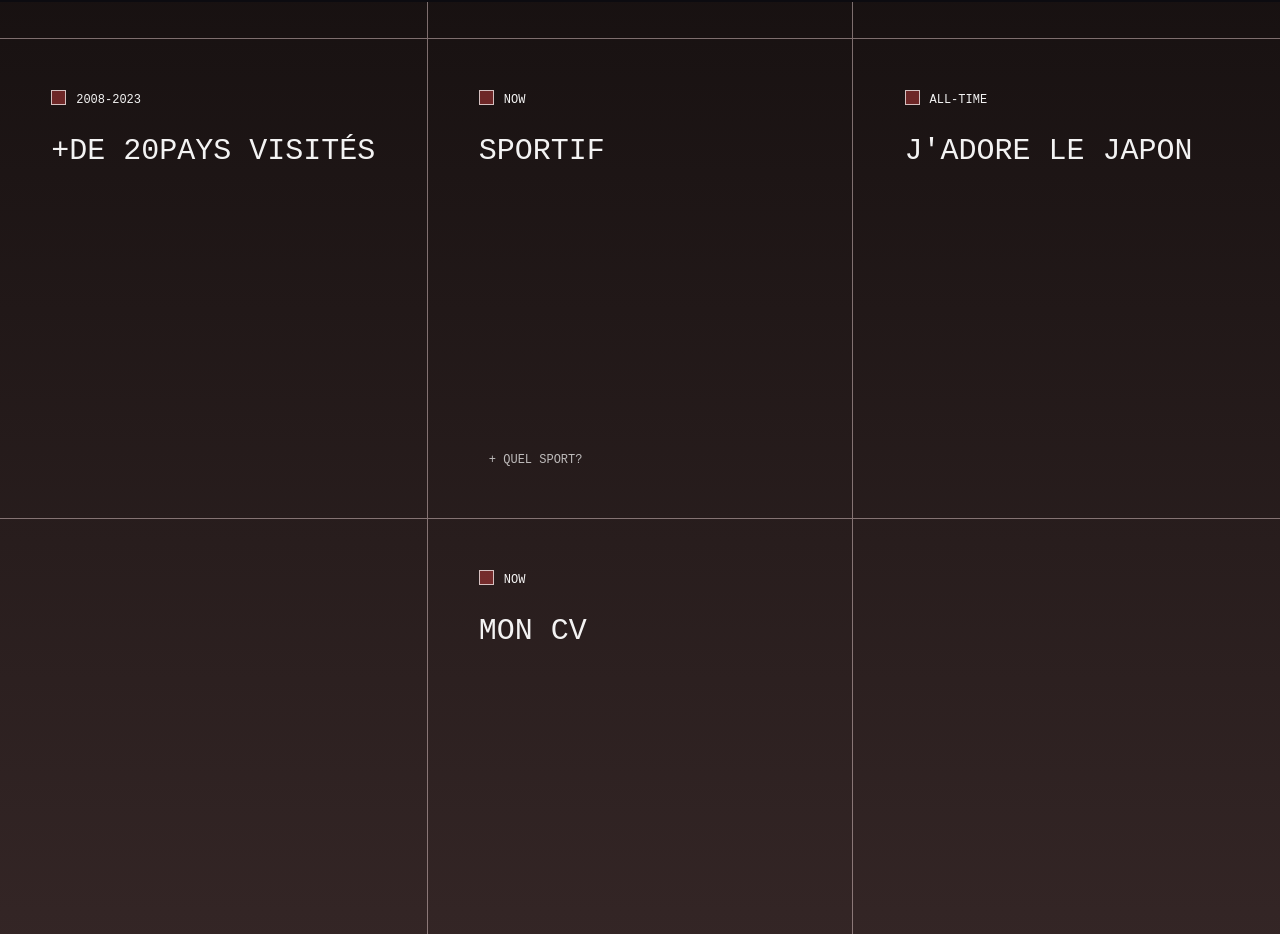
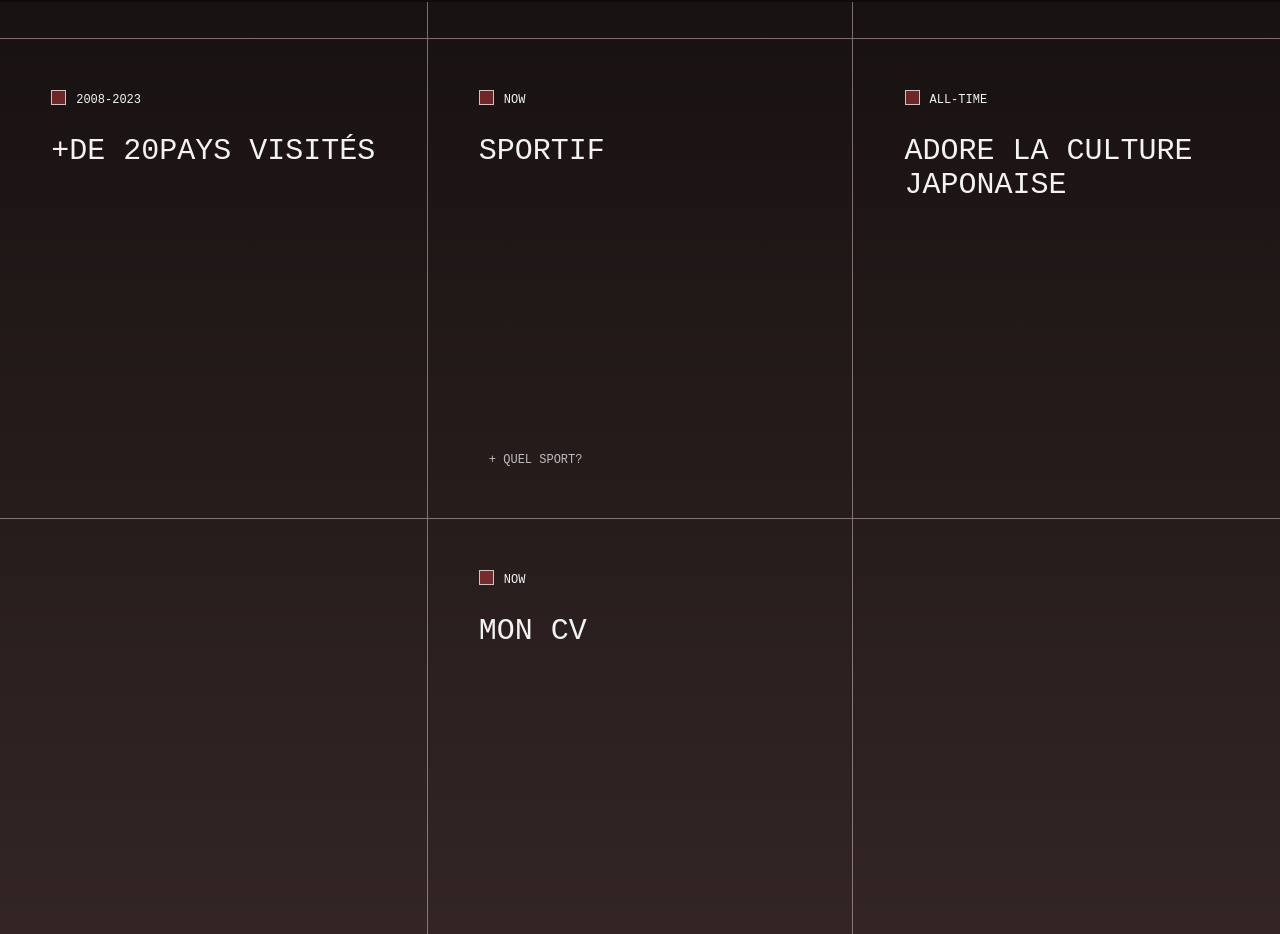
Before and after one commit to progapj/me.gitub.io, a plain HTML site: page index.html in a window 1280 px wide. Shown: the part 798-1732 px from the top of the page. Drawn offline with Linux system fonts and the light colour scheme; a script that the page names is missing; a web font is replaced by a local one.

Commit message:
Add files via upload

```diff
--- a/index.html
+++ b/index.html
@@ -60,7 +60,7 @@
 				<article class="card">
 				    <div class="card__img" style="background-image:url(img/img6.jpg)"></div>
 				    <span class="card__date" data-splitting>All-time</span>
-				    <h2 class="card__title" data-splitting>J'adore le Japon</h2>
+				    <h2 class="card__title" data-splitting>Adore la culture Japonaise</h2>
 				    <a href="#" class="card__link" data-splitting></a>
 				</article>
 
```
